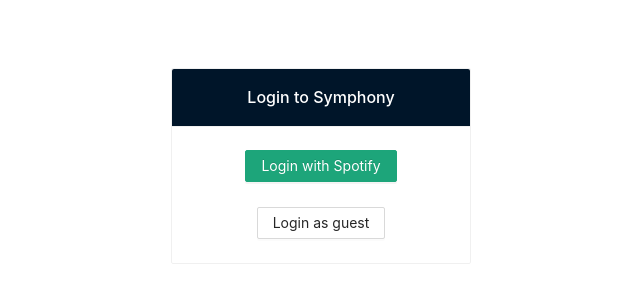
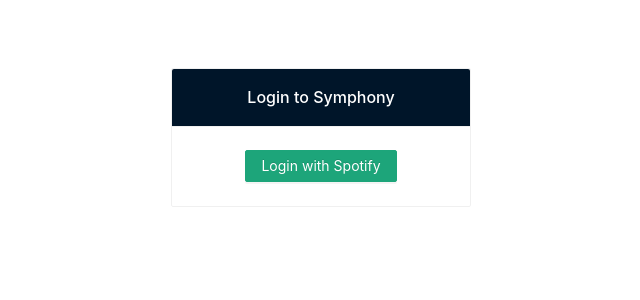
Before and after one commit to bboylen/Remixify, a React (Create React App) app in the folder client/: page / in a window 1280 px wide. Shown: the part 124-424 px from the top of the page, without its empty margins (319-959 px from the left). Built offline with nearby package versions, Linux system fonts and the light colour scheme; no server answers.

Commit message:
removed guest login

```diff
--- a/client/src/components/Login.tsx
+++ b/client/src/components/Login.tsx
@@ -22,9 +22,6 @@
               <Button onClick={loginToSpotify} type={"primary"}>
                 Login with Spotify
               </Button>
-              <Button type={"default"} style={{ marginTop: "25px" }}>
-                Login as guest
-              </Button>
             </Card>
           </Col>
         </Row>
```
